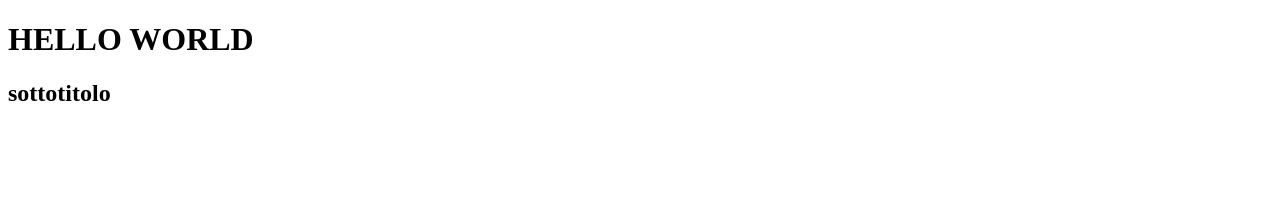
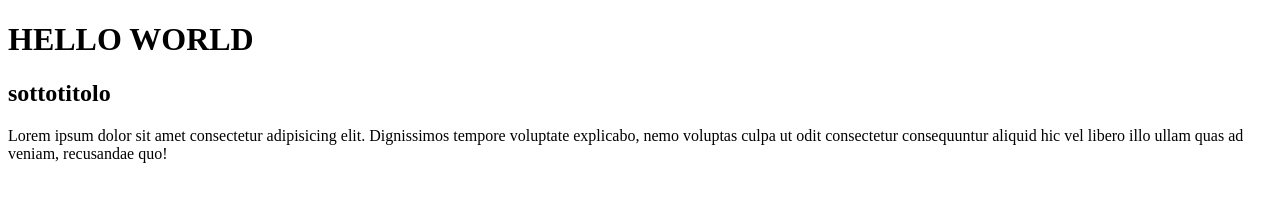
Before and after one commit to Nicolas2595/htmlcss-hello, a plain HTML site: page index.html in a window 1280 px wide. Drawn offline with Linux system fonts and the light colour scheme.

Commit message:
aggiunto paragrafo

```diff
--- a/index.html
+++ b/index.html
@@ -9,5 +9,6 @@
 <body>
     <h1>HELLO WORLD</h1>
     <h2>sottotitolo</h2>
+    <p>Lorem ipsum dolor sit amet consectetur adipisicing elit. Dignissimos tempore voluptate explicabo, nemo voluptas culpa ut odit consectetur consequuntur aliquid hic vel libero illo ullam quas ad veniam, recusandae quo!</p>
 </body>
 </html>
```
